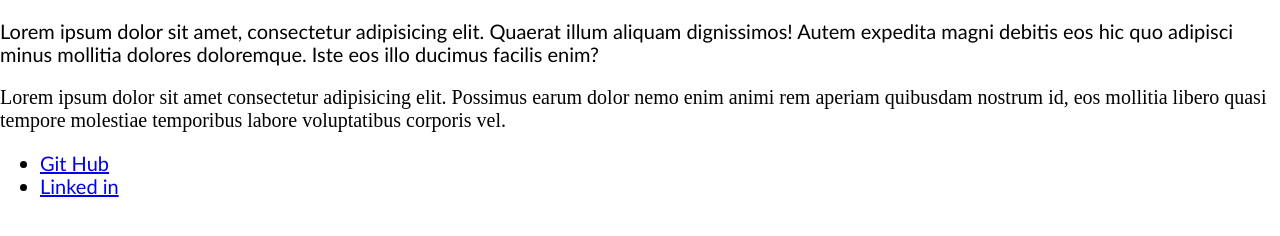
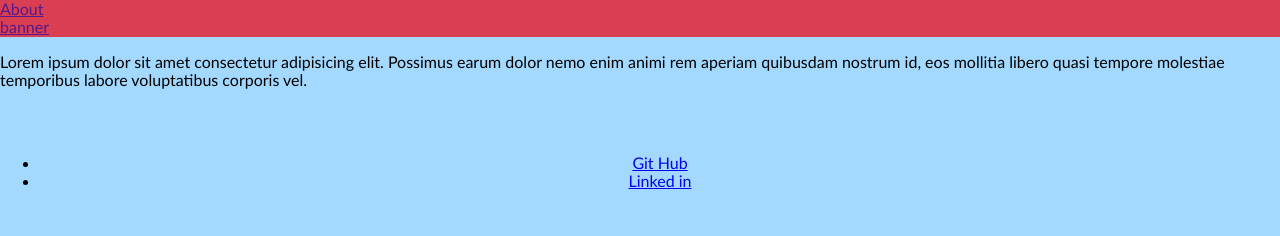
Before and after one commit to MarianDev22/Portfolio_HTML-CSS_Graded_Project, a plain HTML site: page index.html in a window 1280 px wide. Drawn offline with Linux system fonts and the light colour scheme.

Commit message:
feat: Added sections to index.html, classes and nav bars + styles for header, footer and common

```diff
--- a/index.html
+++ b/index.html
@@ -8,15 +8,37 @@
     <link rel="stylesheet" href="./styles/common.css">
     <link rel="stylesheet" href="./styles/header.css">
     <link rel="stylesheet" href="./styles/footer.css">
+    <link rel="stylesheet" href="./styles/header.css">
 </head>
-<body>
+<body class="main-bg">
     <header class="header">
-        <p>Lorem ipsum dolor sit amet, consectetur adipisicing elit. Quaerat illum aliquam dignissimos! Autem expedita magni debitis eos hic quo adipisci minus mollitia dolores doloremque. Iste eos illo ducimus facilis enim?</p>
+        <nav class="nav">
+            <ul class="list">
+                <li class="item">
+                    <a href="">About</a>
+                </li>
+                <li class="item">
+                    <a href="">banner</a>
+                </li>
+                <li class="item">
+                    <a href="Contact"></a>
+                </li>
+            </ul>
+        </nav>
     </header>
     <main>
+        <section class="description" id="about">
         <p>Lorem ipsum dolor sit amet consectetur adipisicing elit. Possimus earum dolor nemo enim animi rem aperiam quibusdam nostrum id, eos mollitia libero quasi tempore molestiae temporibus labore voluptatibus corporis vel.</p>
+        </section>
+        <section class="banner">
+            <div class="image"></div>
+        </section>
+        <section class="form" id="contact">
+
+        </section>
     </main>
     <footer class="footer">
+        <nav>
             <ul>
                 <li>
                     <a href="http://github.com/MarianDev22" target="_blank" rel="noopener noreferrer">Git Hub</a>
@@ -25,6 +47,7 @@
                     <a href="http://www.linkedin.com/in/marianafacorro" target="_blank" rel="noopener noreferrer">Linked in </a>
                 </li>
             </ul>
+        </nav>
     </footer>
 </body>
 </html>
--- a/styles/common.css
+++ b/styles/common.css
@@ -6,5 +6,13 @@
   --main-text-color: #000;
   --border-color: #4b5563;
   --main-font-family:'Gill Sans', 'Gill Sans MT', Calibri, 'Trebuchet MS', sans-serif;
-  font-size: 20px;
+  font-size: 1rem;
 }
+
+.main-bg {
+    background-color: var(--bg-color);
+    color: var(--main-text-color);
+    opacity: 1;
+    font-size: 1rem;
+    font-family: var(--main-font-family);
+}
--- a/styles/footer.css
+++ b/styles/footer.css
@@ -1,3 +1,8 @@
 .footer {
     font-family: var(--main-font-family);
+    padding: 2rem 0;
+    text-align: center;
+    text-decoration: none;
+    font-weight: 200;
+
 }
--- a/styles/header.css
+++ b/styles/header.css
@@ -1,3 +1,16 @@
 .header{
-    font-family: var(--main-font-family);
+    background-color: #DA3E52;
+    position: sticky;
+    top: 0;
+    z-index: 99;
+
+    .nav{
+        ul.list {
+            list-style: none;
+            margin: 0;
+            padding: 0;
+
+        }
+
+    }
 }
```
Lines whose indentation alone changed are shown as unchanged.
